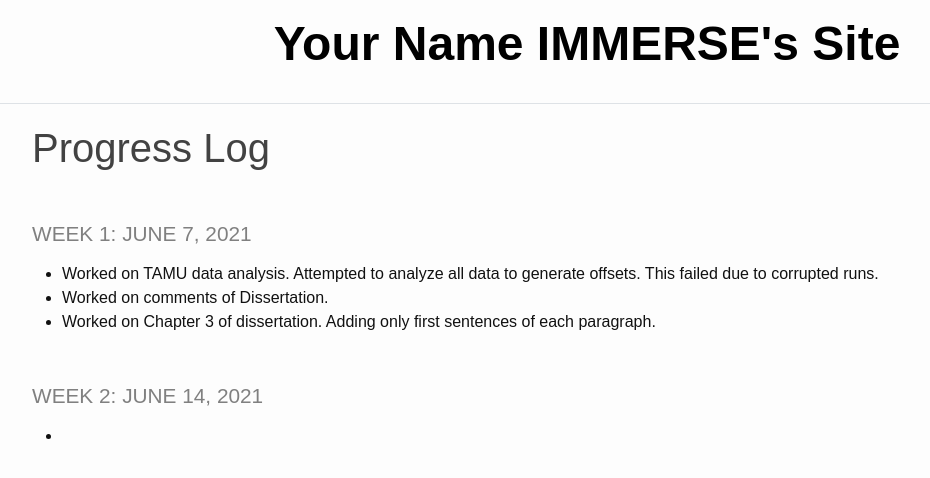
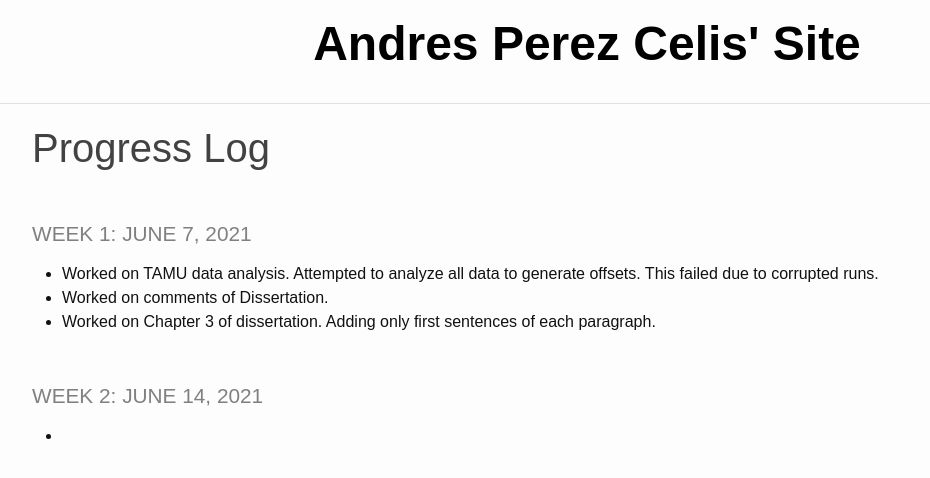
Before and after one commit to pcelis/mysite, a Jekyll site: the page built from _pages/log.md, in a window 1280 px wide. Shown: the top 478 px of the page, without its empty margins (53-983 px from the left). Built offline with Jekyll 4.4.1, drawn with Linux system fonts in a browser that asks for light colours.

Commit message:
Update _config.yml

```diff
--- a/_config.yml
+++ b/_config.yml
@@ -18,7 +18,7 @@
 # You can create any custom variable you would like, and they will be accessible
 # in the templates via {{ site.myvariable }}.
 
-title: Your Name IMMERSE's Site
+title: Andres Perez Celis' Site
 
 baseurl: "/mysite/" # the subpath of your site, e.g. /blog
 url: "https://pcelis.github.io" # the base hostname & protocol for your site, e.g. http://example.com
```
